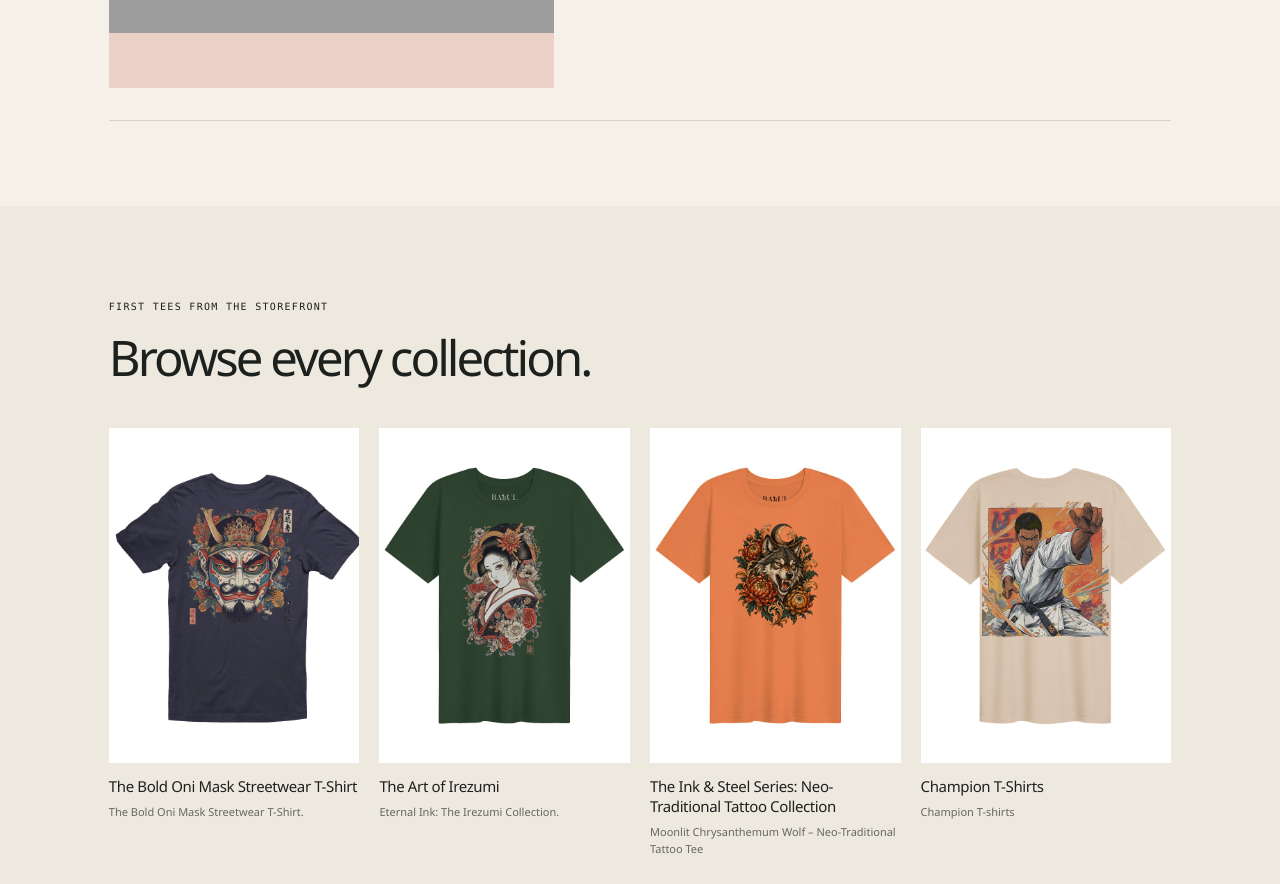
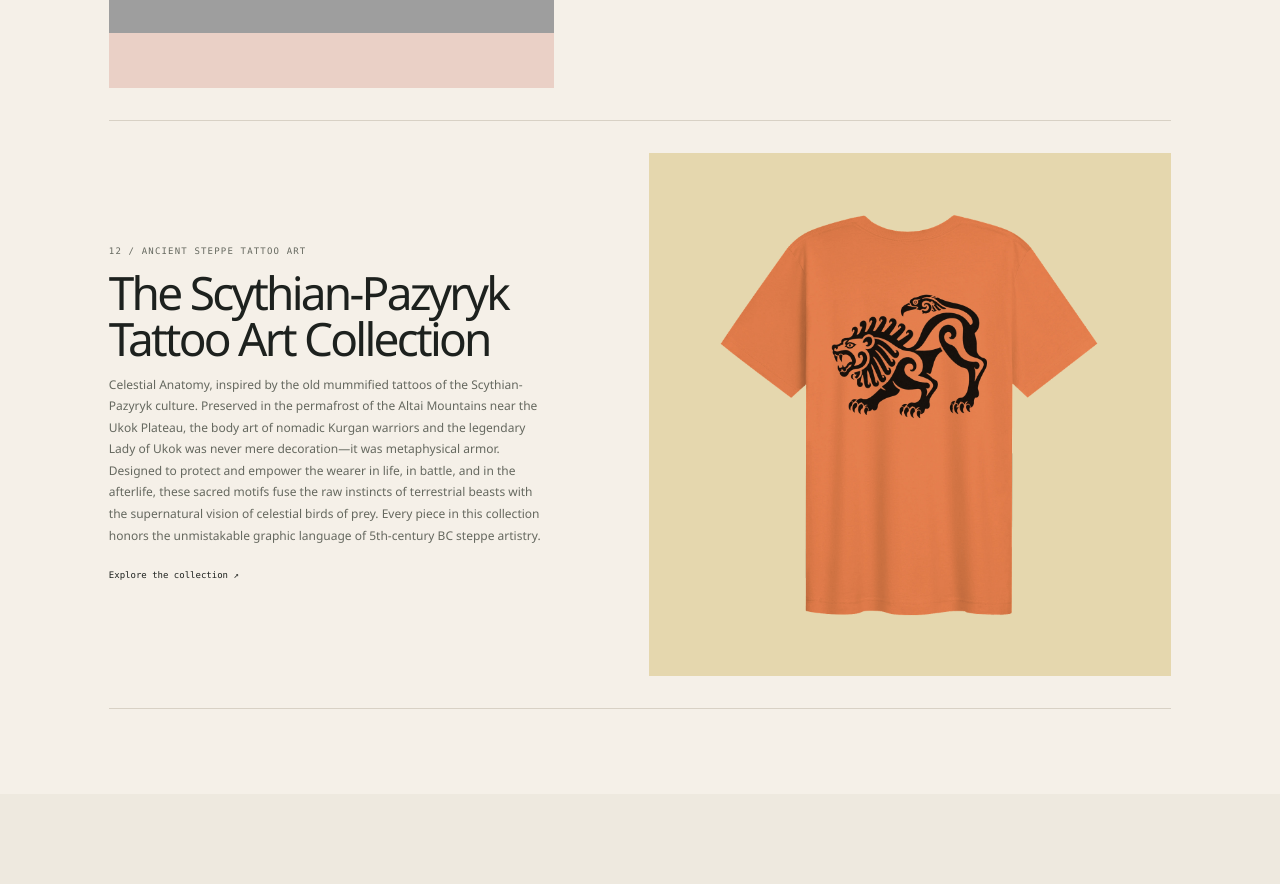
Before and after one commit to babul-develop/babul-storefront, a plain HTML site: page collections.html in a window 1280 px wide. Shown: the part 6580-7464 px from the top of the page. Drawn offline with Linux system fonts and the light colour scheme; grey boxes are pictures that could not be loaded.

Commit message:
Add Scythian-Pazyryk collection (#1)
Co-authored-by: Riccardo Burgio <ribu@Riccardos-MacBook-Pro.local>
Co-authored-by: Copilot App <223556219+Copilot@users.noreply.github.com>

```diff
--- a/collections.html
+++ b/collections.html
@@ -71,6 +71,10 @@
         <article class="collection-row" id="cosmic-pins">
           <a class="collection-row-image image-pink" href="https://shop.babul.store/collections/cosmic-balance-art-pins" target="_blank" rel="noopener noreferrer"><img src="assets/cosmic-balance-pin.png" alt="Abstract art badge pin clipped to dark blue denim" loading="lazy"></a>
           <div class="collection-row-copy"><p class="eyebrow">11 / Cosmic Pins</p><h2>Cosmic Art Pins</h2><p>Meet the Cosmic Art Pins: pocket-sized pieces of the BABUL art universe, made to bring a little color wherever you go.</p><a class="collection-tags" href="https://shop.babul.store/collections/cosmic-balance-art-pins" target="_blank" rel="noopener noreferrer">Discover Cosmic Pins ↗</a></div>
+        </article>
+        <article class="collection-row row-reverse" id="scythian-pazyryk">
+          <a class="collection-row-image image-yellow" href="https://shop.babul.store/en-eur/collections/celestial-anatomy-the-scythian-pazyryk-tattoo-art-collection-babul" target="_blank" rel="noopener noreferrer"><img src="assets/scythian-pazyryk-collection.png" alt="Orange T-shirt printed with a black Scythian chimera lion and bird design" loading="lazy"></a>
+          <div class="collection-row-copy"><p class="eyebrow">12 / Ancient steppe tattoo art</p><h2>The Scythian-Pazyryk Tattoo Art Collection</h2><p>Celestial Anatomy, inspired by the old mummified tattoos of the Scythian-Pazyryk culture. Preserved in the permafrost of the Altai Mountains near the Ukok Plateau, the body art of nomadic Kurgan warriors and the legendary Lady of Ukok was never mere decoration—it was metaphysical armor. Designed to protect and empower the wearer in life, in battle, and in the afterlife, these sacred motifs fuse the raw instincts of terrestrial beasts with the supernatural vision of celestial birds of prey. Every piece in this collection honors the unmistakable graphic language of 5th-century BC steppe artistry.</p><a class="collection-tags" href="https://shop.babul.store/en-eur/collections/celestial-anatomy-the-scythian-pazyryk-tattoo-art-collection-babul" target="_blank" rel="noopener noreferrer">Explore the collection ↗</a></div>
         </article>
       </section>
 
```
Also changed, not shown: assets/scythian-pazyryk-collection.png (added).
